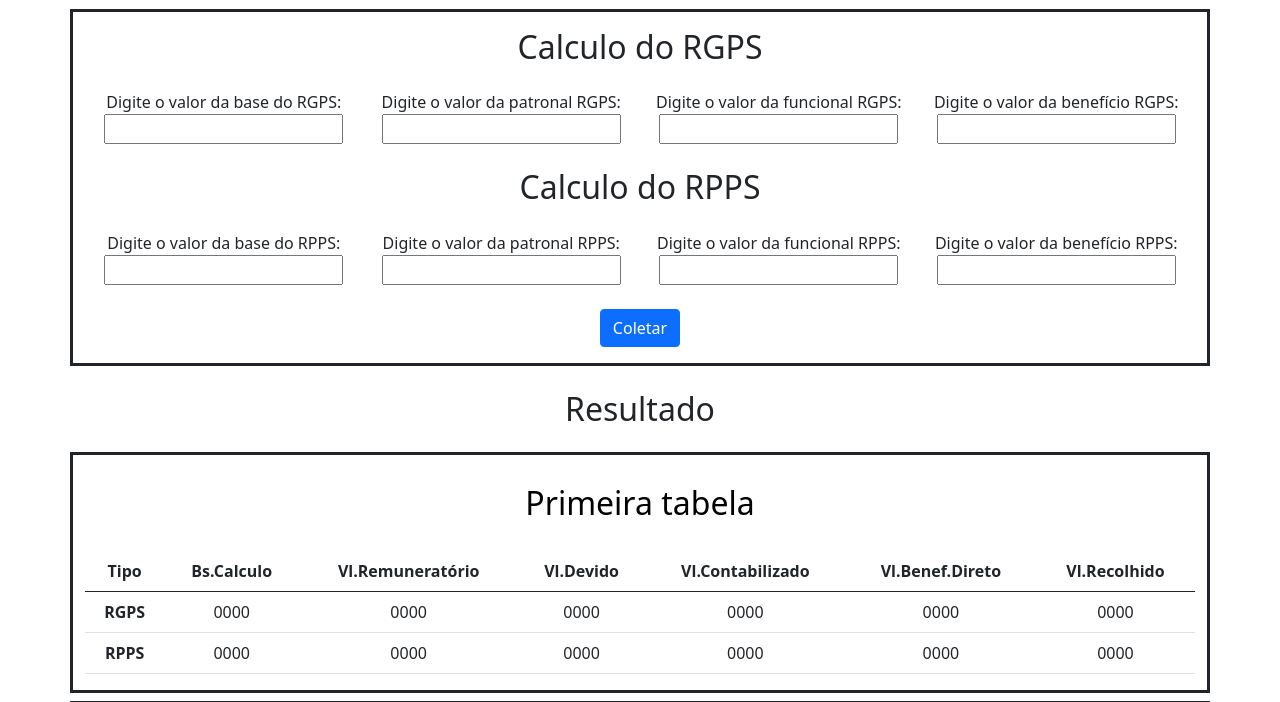
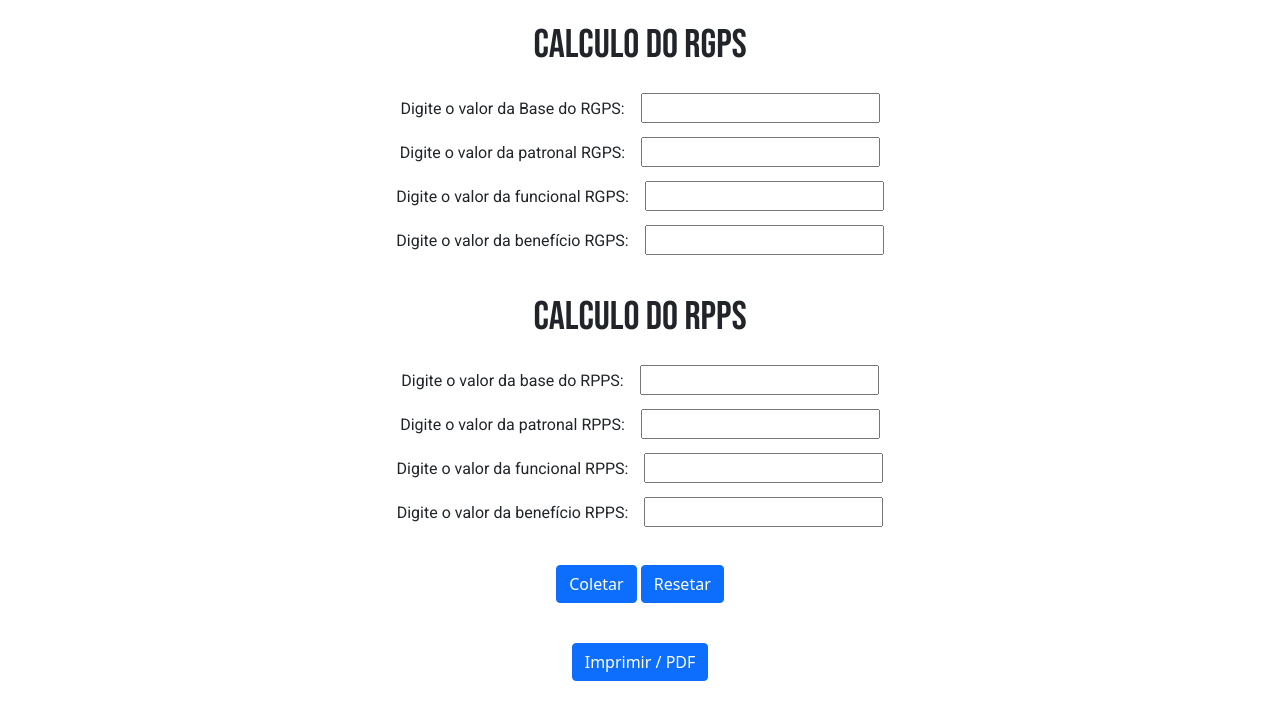
Before and after one commit to brenoepitacio/coletor_de_dados, a plain HTML site: page index.html in a window 1280 px wide. Shown: the part 85-787 px from the top of the page. Drawn offline with nearby package versions, Linux system fonts and the light colour scheme.

Commit message:
Adicionando fonts

```diff
--- a/css/main.css
+++ b/css/main.css
@@ -7,12 +7,32 @@
 }
 
 .botao_coletar {
-    display: inline;
+    display: inline-table;
 }
 
 .tamanho_campo_principal {
     width: 40px;
 }
 .coletor {
-    border-style: solid;
+
 }
+
+#tabelas {
+    display: none;
+}
+
+#input_coletor {
+    max-width: 10rem;
+}
+
+.ajuste_campo {
+    margin-left: 1rem;
+}
+h1{
+    font-family: 'Bebas Neue', cursive;
+}
+
+p {
+    font-family: 'Bebas Neue', cursive;
+    font-family: 'Roboto', sans-serif;
+}
--- a/index.html
+++ b/index.html
@@ -7,6 +7,10 @@
     <title>Coletor de Dados Previdenciário</title>
     <link rel="stylesheet" href="css/main.css">
     <link href="https://cdn.jsdelivr.net/npm/bootstrap@5.0.0-beta2/dist/css/bootstrap.min.css" rel="stylesheet" integrity="sha384-BmbxuPwQa2lc/FVzBcNJ7UAyJxM6wuqIj61tLrc4wSX0szH/Ev+nYRRuWlolflfl" crossorigin="anonymous">
+    <link rel="preconnect" href="https://fonts.gstatic.com">
+    <link href="https://fonts.googleapis.com/css2?family=Bebas+Neue&display=swap" rel="stylesheet">
+    <link rel="preconnect" href="https://fonts.gstatic.com">
+    <link href="https://fonts.googleapis.com/css2?family=Bebas+Neue&family=Roboto&display=swap" rel="stylesheet">
 </head>
 <body>
     <header>
@@ -21,41 +25,42 @@
     <main>
           <section class="coletor container mt-1">
             <div class="container">
-              <h2 class="text-center mb-4 mt-3">Calculo do RGPS</h2>
+              <h1 class="text-center mb-4 mt-3">Calculo do RGPS</h1>
               <div class="row">
-                <div class="col-sm text-center">
-                  <p class="botao_coletar">Digite o valor da base do RGPS: </p><input type="number" name="Base_Rgps" id="Base_Rgps">
+                <div class="col-xs-1 text-center">
+                  <p class="botao_coletar">Digite o valor da Base do RGPS: </p><input class="ajuste_campo" type="number" name="Base_Rgps" id="Base_Rgps">
                 </div>
-                <div class="col-sm text-center ">
-                  <p class="botao_coletar">Digite o valor da patronal RGPS: </p><input type="number" name="Patronal_Rgps" id="Patronal_Rgps">
+                <div class="col-xs-1 text-center ">
+                  <p class="botao_coletar">Digite o valor da patronal RGPS: </p><input class="ajuste_campo" type="number" name="Patronal_Rgps" id="Patronal_Rgps">
                 </div>
-                <div class="col-sm text-center">
-                  <p class="botao_coletar">Digite o valor da funcional RGPS: </p><input type="number" name="Funcional_Rgps" id="Funcional_Rgps">
+                <div class="col-xs-1 text-center">
+                  <p class="botao_coletar">Digite o valor da funcional RGPS: </p><input class="ajuste_campo" type="number" name="Funcional_Rgps" id="Funcional_Rgps">
                 </div>
-                <div class="col-sm text-center">
-                  <p class="botao_coletar">Digite o valor da benefício RGPS:</p><input type="number" name="Benefício_Rgps"id="Benefício_Rgps">
+                <div class="col-xs-1 text-center">
+                  <p class="botao_coletar">Digite o valor da benefício RGPS: </p><input class="ajuste_campo" type="number" name="Benefício_Rgps"id="Benefício_Rgps">
                 </div>
               </div>
             </div>
             <div class="container">
-              <h2 class="text-center mt-4 mb-4">Calculo do RPPS</h2>
+              <h1 class="text-center mt-4 mb-4">Calculo do RPPS</h1>
               <div class="row">
-                <div class="col-sm text-center">
-                  <p class="botao_coletar">Digite o valor da base do RPPS:</p><input type="number" name="Base_Rpps" id="Base_Rpps">
+                <div class="col-xs-1 text-center">
+                  <p class="botao_coletar">Digite o valor da base do RPPS:</p><input class="ajuste_campo" type="number" name="Base_Rpps" id="Base_Rpps">
                 </div>
-                <div class="col-sm text-center">
-                  <p class="botao_coletar">Digite o valor da patronal RPPS:</p><input type="number" id="Base_Rgps">
+                <div class="col-xs-1 text-center">
+                  <p class="botao_coletar">Digite o valor da patronal RPPS:</p><input class="ajuste_campo" type="number" id="Base_Rgps">
                 </div>
-                <div class="col-sm text-center">
-                  <p class="botao_coletar">Digite o valor da funcional RPPS:</p><input type="number" id="Base_Rgps">
+                <div class="col-xs-1 text-center">
+                  <p class="botao_coletar">Digite o valor da funcional RPPS:</p><input class="ajuste_campo" type="number" id="Base_Rgps">
                 </div>
-                <div class="col-sm text-center">
-                  <p class="botao_coletar">Digite o valor da benefício RPPS:</p><input type="number" id="Base_Rgps">
+                <div class="col-xs-1 text-center">
+                  <p class="botao_coletar">Digite o valor da benefício RPPS:</p><input class="ajuste_campo" type="number" id="Base_Rgps">
                 </div>
               </div>
             </div>
             <div class="container text-center mt-4">
               <button class="text-center btn btn-primary mb-3" type="button" onclick="coletar()" id="">Coletar</button>
+              <button class="btn btn-primary mb-3" onClick="window.location.reload();">Resetar</button>
               </div>
           </section>
           <section id="tabelas">
--- a/js/main.js
+++ b/js/main.js
@@ -20,6 +20,7 @@ function coletar() {
     var vsl_benefício_rgps = window.document.getElementById('vsl_benefício_rgps')
     vsl_benefício_rgps.innerHTML = Benefício_Rgps
 
+    window.alert('Dados coletados com sucesso')
 }
 
 function printDiv(tabelas) {
```
